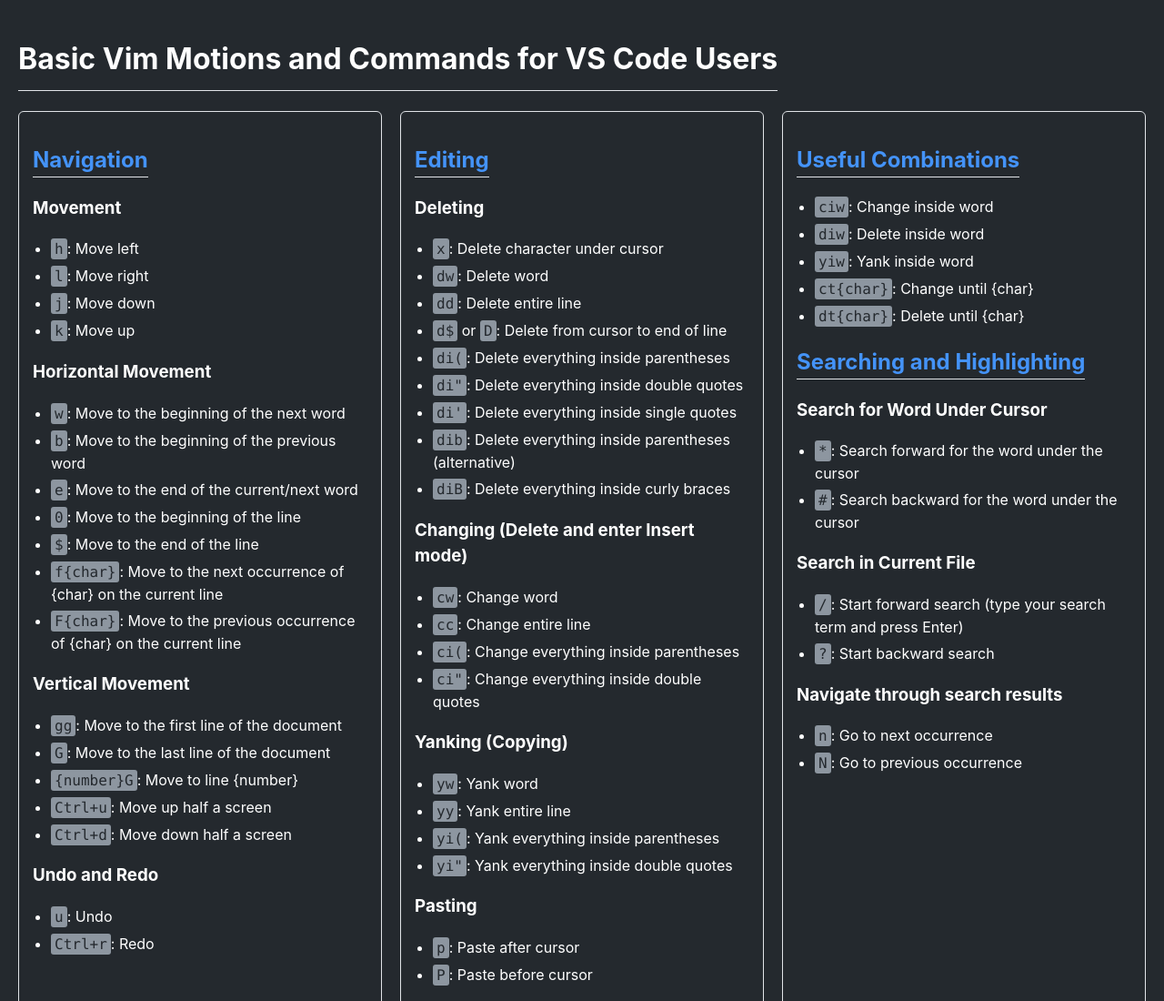
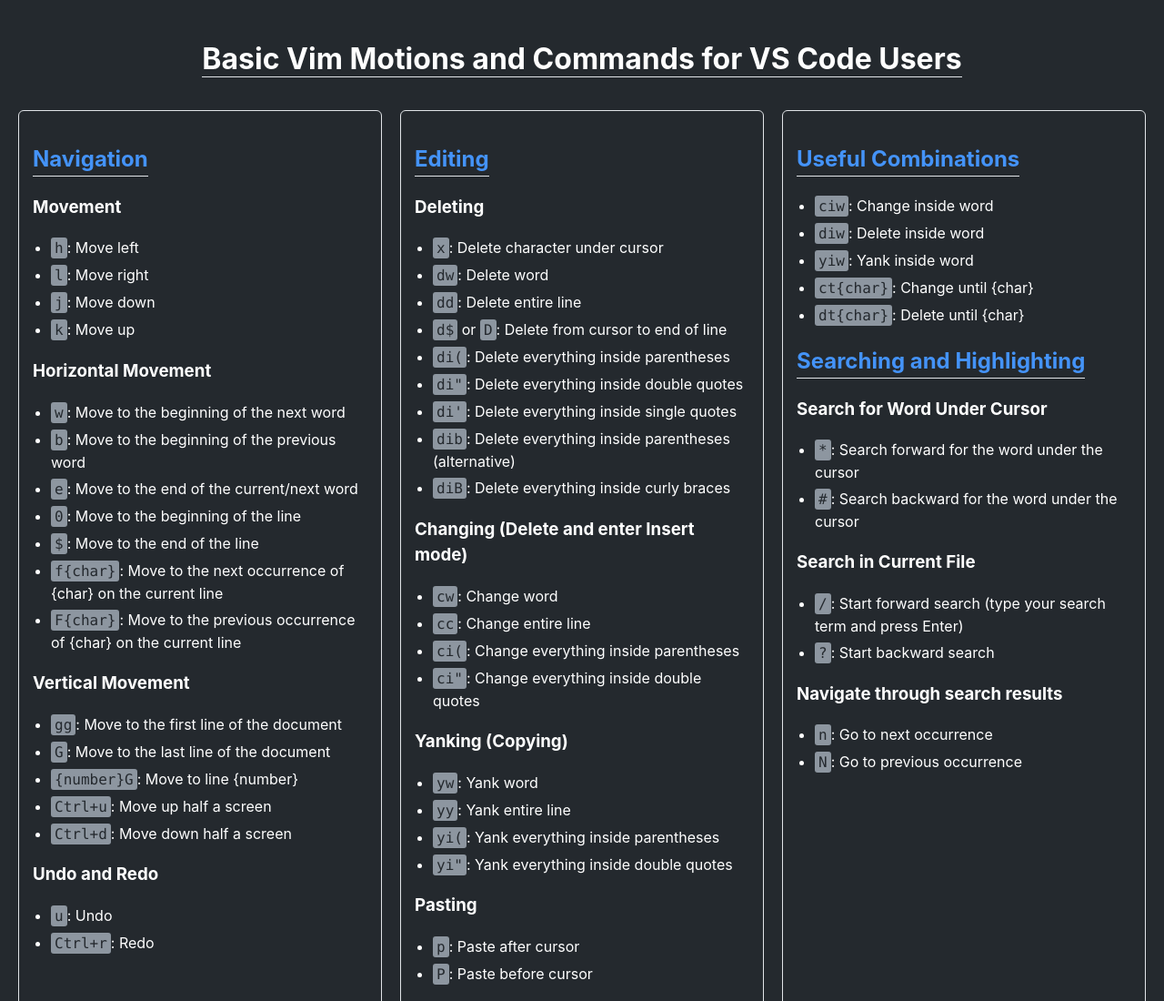
Before and after one commit to dioannou30/nvim_config, a plain HTML site: page docs/index.html in a window 1280 px wide. Shown: the top 1100 px of the page at 91% size. Drawn offline with Linux system fonts and the light colour scheme.

Commit message:
Config Updates: 2024-07-10 12:33:09

```diff
--- a/docs/index.html
+++ b/docs/index.html
@@ -32,9 +32,11 @@
       }
       h1 {
         color: #fff;
+        padding-bottom: 10px;
+        text-align: center;
+      }
+      .h1-span {
         border-bottom: 1px solid #e1e4e8;
-        padding-bottom: 10px;
-        width: fit-content;
       }
       h2 {
         color: #4493f8;
@@ -64,7 +66,11 @@
     </style>
   </head>
   <body>
-    <h1>Basic Vim Motions and Commands for VS Code Users</h1>
+    <h1>
+      <span class="h1-span"
+        >Basic Vim Motions and Commands for VS Code Users</span
+      >
+    </h1>
     <div class="container">
       <div class="column">
         <h2>Navigation</h2>
```
